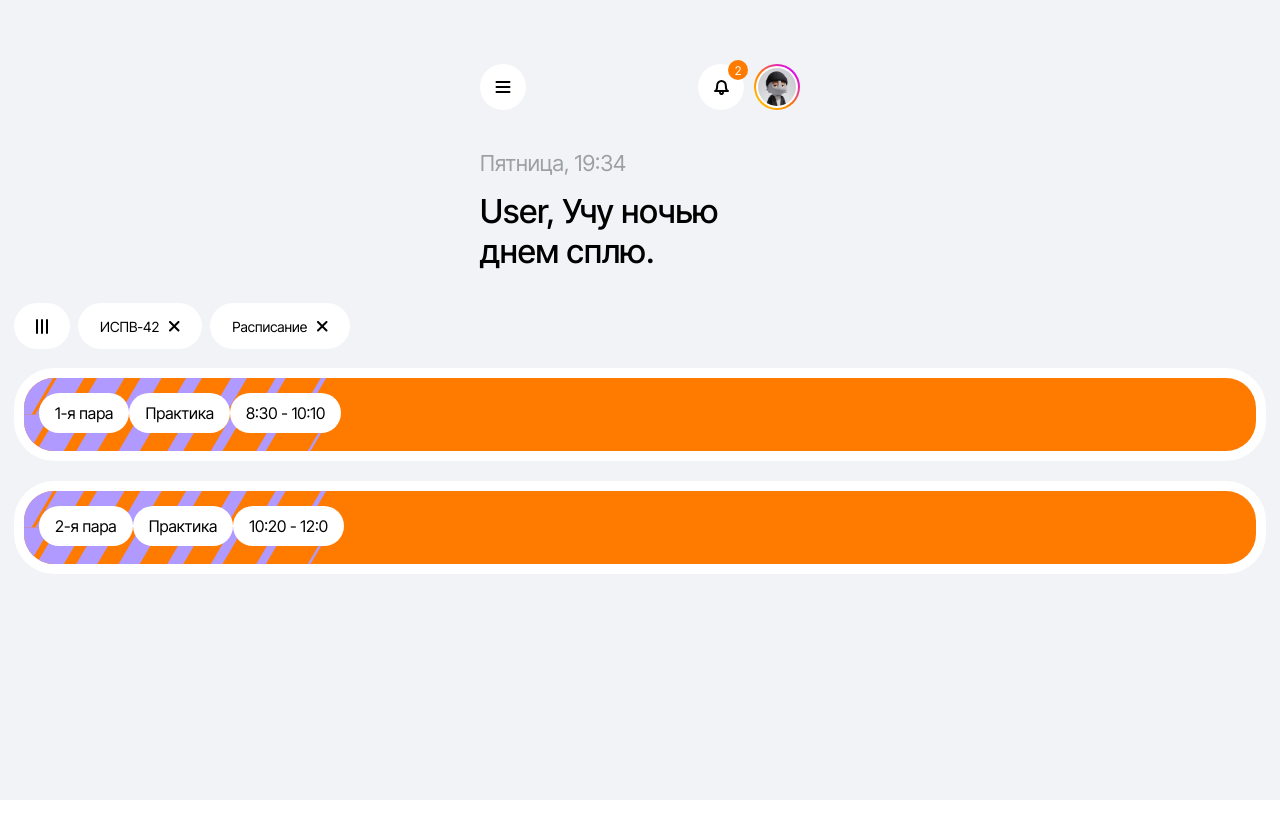
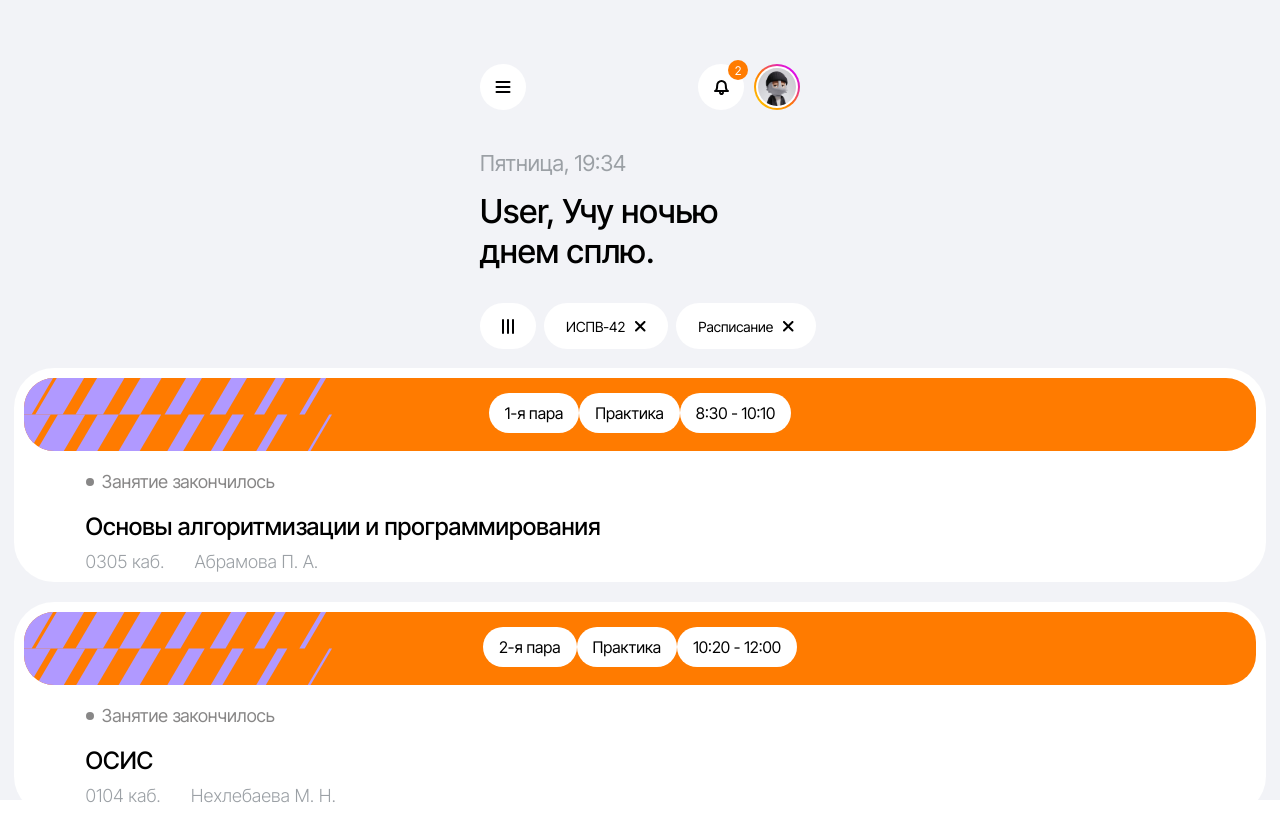
Before and after one commit to misty-ww/act_app, a React (Vite) app: page / in a window 1280 px wide. Built offline with nearby package versions, Linux system fonts and the light colour scheme.

Commit message:
Проработал компоненты расписания пар, добавил условный рендеринг

```diff
--- a/src/App.jsx
+++ b/src/App.jsx
@@ -10,6 +10,8 @@ import Tag from "./components/Body/Tag/Tag";
 import SheduleDesk from "./components/Body/shedule_desk/SheduleDesk";
 import AboutLesson from "./components/Body/shedule_desk/Lesson/AboutLesson";
 import InfoLesson from "./components/Body/shedule_desk/Lesson/InfoLesson";
+import StatusLesson from "./components/Body/shedule_desk/Lesson/StatusLesson";
+import NameLesson from "./components/Body/shedule_desk/Lesson/NameLesson";
 
 import { useEffect, useState } from "react";
 //Масив времени пар кроме пн
@@ -26,7 +28,7 @@ const timeOfLesson = [
 //Масив данных о паре
 const dataLesson = [
   {
-    nameLesson: "Програмирование",
+    nameLesson: "Основы алгоритмизации и программирования",
     numberLesson: 1,
     typeLesson: "Практика",
     classRoom: "0305",
@@ -129,6 +131,38 @@ function App() {
               classRoom,
               teacherName,
             }) => {
+              // перменные для хранения перменных времени
+              let startLessonHourse;
+              let startLessonMinute;
+              let endLessonMinute;
+              let endLessonHourse;
+              // Подбор времени занятия под номер пары
+              switch (numberLesson) {
+                case 1:
+                  startLessonMinute = timeOfLesson[0].minute;
+                  startLessonHourse = timeOfLesson[0].hour;
+                  endLessonMinute = timeOfLesson[1].minute;
+                  endLessonHourse = timeOfLesson[1].hour;
+                  break;
+                case 2:
+                  startLessonMinute = timeOfLesson[2].minute;
+                  startLessonHourse = timeOfLesson[2].hour;
+                  endLessonMinute = timeOfLesson[3].minute;
+                  endLessonHourse = timeOfLesson[3].hour;
+                  break;
+                case 3:
+                  startLessonMinute = timeOfLesson[4].minute;
+                  startLessonHourse = timeOfLesson[4].hour;
+                  endLessonMinute = timeOfLesson[5].minute;
+                  endLessonHourse = timeOfLesson[5].hour;
+                  break;
+                case 4:
+                  startLessonMinute = timeOfLesson[6].minute;
+                  startLessonHourse = timeOfLesson[6].hour;
+                  endLessonMinute = timeOfLesson[7].minute;
+                  endLessonHourse = timeOfLesson[7].hour;
+                  break;
+              }
               return (
                 // Белый контейнер
                 <SheduleDesk>
@@ -139,8 +173,25 @@ function App() {
                       typeLesson={typeLesson}
                       numberLesson={numberLesson}
                       timeOfLesson={timeOfLesson}
+                      startLessonHourse={startLessonHourse}
+                      startLessonMinute={startLessonMinute}
+                      endLessonMinute={endLessonMinute}
+                      endLessonHourse={endLessonHourse}
                     />
                   </AboutLesson>
+                  <div className="container-botton-info">
+                    <StatusLesson
+                      startLessonHourse={startLessonHourse}
+                      startLessonMinute={startLessonMinute}
+                      endLessonMinute={endLessonMinute}
+                      endLessonHourse={endLessonHourse}
+                    />
+                    <NameLesson
+                      classRoom={classRoom}
+                      teacherName={teacherName}
+                      nameLesson={nameLesson}
+                    />
+                  </div>
                 </SheduleDesk>
               );
             },
--- a/src/components/Body/Tags/tags.css
+++ b/src/components/Body/Tags/tags.css
@@ -1,4 +1,6 @@
 .container-tags {
+  width: 32rem;
+  margin: 0 auto;
   margin-top: 3.2rem;
   display: flex;
   flex-direction: row;
--- a/src/components/Body/shedule_desk/Lesson/InfoLesson.jsx
+++ b/src/components/Body/shedule_desk/Lesson/InfoLesson.jsx
@@ -1,38 +1,13 @@
 import "./infoLesson.css";
 
-export default function InfoLesson({ typeLesson, numberLesson, timeOfLesson }) {
-  // перменные для хранения перменных времени
-  let startLessonHourse;
-  let startLessonMinute;
-  let endLessonMinute;
-  let endLessonHourse;
-  // Подбор времени занятия под номер пары
-  switch (numberLesson) {
-    case 1:
-      startLessonMinute = timeOfLesson[0].minute;
-      startLessonHourse = timeOfLesson[0].hour;
-      endLessonMinute = timeOfLesson[1].minute;
-      endLessonHourse = timeOfLesson[1].hour;
-      break;
-    case 2:
-      startLessonMinute = timeOfLesson[2].minute;
-      startLessonHourse = timeOfLesson[2].hour;
-      endLessonMinute = timeOfLesson[3].minute;
-      endLessonHourse = timeOfLesson[3].hour;
-      break;
-    case 3:
-      startLessonMinute = timeOfLesson[4].minute;
-      startLessonHourse = timeOfLesson[4].hour;
-      endLessonMinute = timeOfLesson[5].minute;
-      endLessonHourse = timeOfLesson[5].hour;
-      break;
-    case 4:
-      startLessonMinute = timeOfLesson[6].minute;
-      startLessonHourse = timeOfLesson[6].hour;
-      endLessonMinute = timeOfLesson[7].minute;
-      endLessonHourse = timeOfLesson[7].hour;
-      break;
-  }
+export default function InfoLesson({
+  typeLesson,
+  numberLesson,
+  startLessonMinute,
+  startLessonHourse,
+  endLessonMinute,
+  endLessonHourse,
+}) {
   return (
     <>
       <div className="container-info">
@@ -44,8 +19,9 @@ export default function InfoLesson({ typeLesson, numberLesson, timeOfLesson }) {
         </div>
         <div className="info-text">
           <p>
-            {startLessonHourse}:{startLessonMinute} - {endLessonHourse}:
-            {endLessonMinute}
+            {startLessonHourse}:
+            {startLessonMinute === 0 ? "00" : startLessonMinute} -{" "}
+            {endLessonHourse}:{endLessonMinute === 0 ? "00" : endLessonMinute}
           </p>
         </div>
       </div>
--- /dev/null
+++ b/src/components/Body/shedule_desk/Lesson/NameLesson.jsx
@@ -0,0 +1,15 @@
+import "./nameLesson.css";
+
+export default function NameLesson({ classRoom, teacherName, nameLesson }) {
+  return (
+    <div className="container-name-lesson">
+      <div className="name-lesson">
+        <span>{nameLesson}</span>
+      </div>
+      <div className="container-classroom-teacher">
+        <span className="classroom">{classRoom} каб.</span>
+        <span className="teacher">{teacherName}</span>
+      </div>
+    </div>
+  );
+}
--- /dev/null
+++ b/src/components/Body/shedule_desk/Lesson/StatusLesson.jsx
@@ -0,0 +1,56 @@
+import { useEffect, useState } from "react";
+import "./statusLesson.css";
+
+export default function StatusLesson({
+  startLessonMinute,
+  startLessonHourse,
+  endLessonMinute,
+  endLessonHourse,
+}) {
+  const [status, setStatus] = useState(null);
+  let text;
+
+  const totalStart = startLessonMinute + startLessonHourse * 60;
+  const totalEnd = endLessonMinute + endLessonHourse * 60;
+  function checkStatus() {
+    const nowHourse = new Date().getHours();
+    const nowMinute = new Date().getMinutes();
+    const now = nowMinute + nowHourse * 60;
+    if (now >= totalStart && now <= totalEnd) {
+      setStatus("inProgress");
+    } else if (now < totalStart) {
+      setStatus("none");
+    } else {
+      setStatus("ended");
+    }
+  }
+  useEffect(() => {
+    checkStatus();
+    const timer = setInterval(checkStatus, 100000);
+
+    return () => {
+      clearInterval(timer);
+    };
+  }, [totalStart, totalEnd]);
+  switch (status) {
+    case "none":
+      text = "Занятие не началось";
+      break;
+    case "inProgress":
+      text = "Занятие идет";
+      break;
+    case "ended":
+      text = "Занятие закончилось";
+      break;
+    default:
+      text = "Загрузка";
+  }
+  return (
+    <>
+      <div className="container-status">
+        <div className={`point ${status}-point`}></div>
+        <div className={`text ${status}-text`}>{text}</div>
+      </div>
+    </>
+  );
+}
--- a/src/components/Body/shedule_desk/Lesson/aboutLesson.css
+++ b/src/components/Body/shedule_desk/Lesson/aboutLesson.css
@@ -25,4 +25,5 @@
 }
 .info-blocks {
   z-index: 200;
+  margin: 0 auto;
 }
--- /dev/null
+++ b/src/components/Body/shedule_desk/Lesson/nameLesson.css
@@ -0,0 +1,20 @@
+.container-name-lesson {
+  display: flex;
+  flex-direction: column;
+  gap: 1rem;
+}
+.name-lesson {
+  font-size: 2.4rem;
+  font-weight: 500;
+}
+
+.container-classroom-teacher {
+  display: flex;
+  gap: 3rem;
+}
+.classroom,
+.teacher {
+  font-size: 1.8rem;
+  font-weight: 300;
+  color: #9ba0a5;
+}
--- /dev/null
+++ b/src/components/Body/shedule_desk/Lesson/statusLesson.css
@@ -0,0 +1,32 @@
+.container-status {
+  display: flex;
+  flex-direction: row;
+  align-items: center;
+  gap: 0.8rem;
+  font-size: 1.8rem;
+  font-weight: 400;
+}
+.container-status .point {
+  width: 0.8rem;
+  height: 0.8rem;
+  border-radius: 10rem;
+  background-color: rgb(136, 135, 135);
+}
+.container-status .inProgress-point {
+  background-color: #6fe240;
+}
+.container-status .none-point {
+  background-color: #ff7b00;
+}
+.container-status .ended-point {
+  background-color: rgb(136, 135, 135);
+}
+.container-status .inProgress-text {
+  color: #6fe240;
+}
+.container-status .none-text {
+  color: #ff7b00;
+}
+.container-status .ended-text {
+  color: rgb(136, 135, 135);
+}
--- a/src/components/Body/shedule_desk/sheduleDesk.css
+++ b/src/components/Body/shedule_desk/sheduleDesk.css
@@ -1,5 +1,6 @@
 /* Контейнер для элементов блока расписания */
 .container-shedule {
+  margin: 0 auto;
   display: flex;
   flex-direction: column;
   background-color: #fff;
--- a/src/style.css
+++ b/src/style.css
@@ -20,3 +20,10 @@ html {
 .container-border {
   margin: 0 1.4rem;
 }
+.container-botton-info {
+  display: flex;
+  flex-direction: column;
+  gap: 2rem;
+  width: 90%;
+  margin: 0 auto;
+}
```
Also changed, not shown: src/components/Body/shedule_desk/Lesson/Progress.jsx (added), src/components/Body/shedule_desk/Lesson/progress.css (added).
